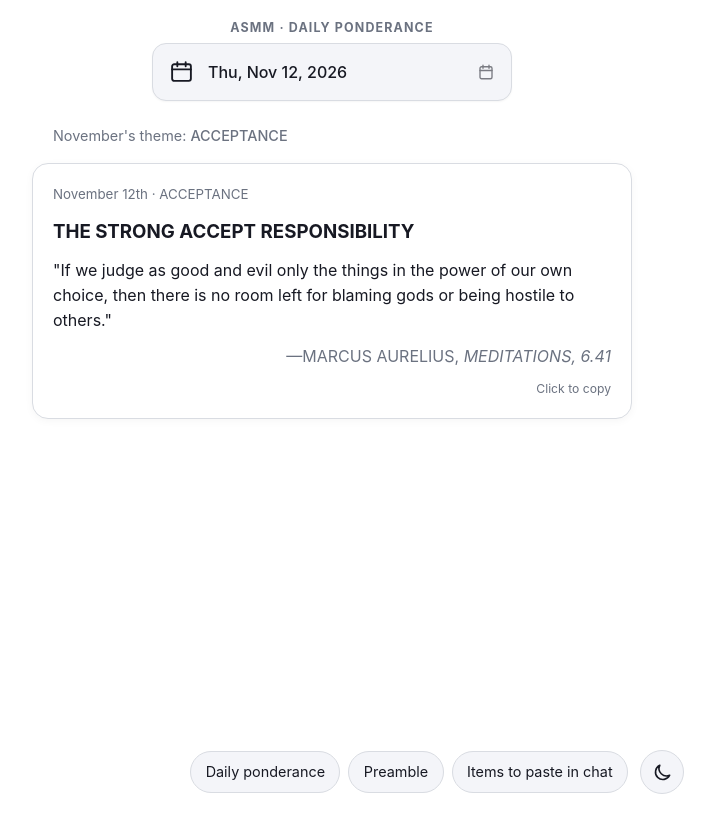
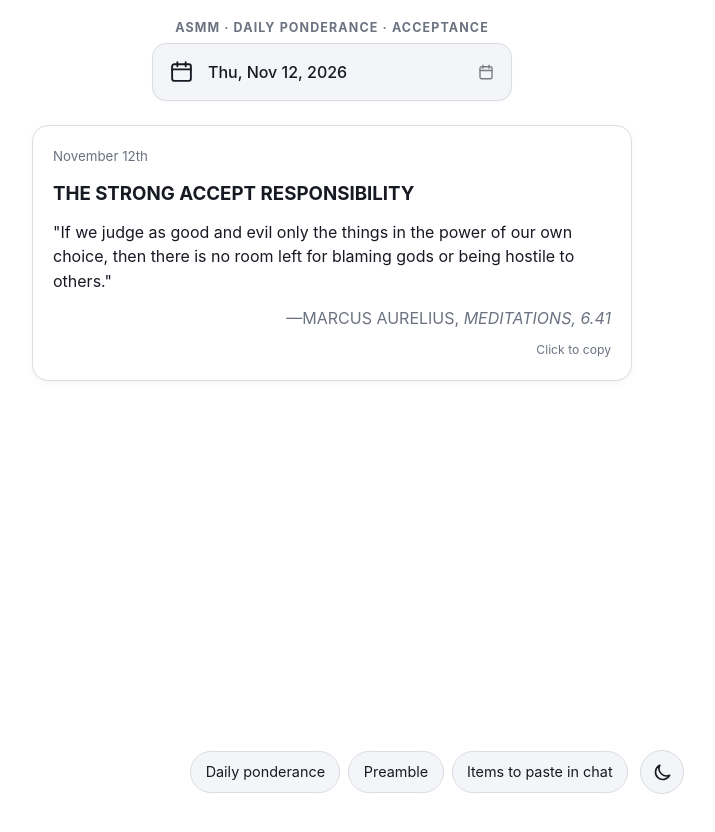
Before and after one commit to sintutu/daily-ponderance-web, a React (Vite) app in the folder src/web/: page /daily-ponderance in a window 1280 px wide. Shown: the whole page, without its empty margins (308-1023 px from the left). Built offline with nearby package versions, Linux system fonts and the light colour scheme.

Commit message:
feat: reduce references to monthy theme

```diff
--- a/src/web/src/pages/DailyReading.tsx
+++ b/src/web/src/pages/DailyReading.tsx
@@ -64,18 +64,11 @@ const DailyReading: React.FC = () => {
 
   return (
     <div className="daily-reading">
-      <p className="eyebrow page-eyebrow">ASMM · Daily Ponderance</p>
+      <p className="eyebrow page-eyebrow">ASMM · Daily Ponderance · {reading?.theme}</p>
 
       <div className="reading-toolbar">
         <DatePicker defaultDate={date} onDateChange={setDate} />
       </div>
-      {reading ? (
-          <p className="monthly-theme">
-            {getMonthName(date)}'s theme: <span>{reading.theme}</span>
-          </p>
-        ) : (
-          <p>No reading available for this date.</p>
-        )}
 
       {/* Error Message */}
       {error && <p style={{ color: 'red' }}>{error}</p>}
@@ -83,7 +76,7 @@ const DailyReading: React.FC = () => {
       {/* Reading Display */}
       {reading ? (
         <div className="reading-card">
-          <p className="reading-date">{formatDateWithSuffix(date)} <span aria-hidden="true">·</span> {reading.theme}</p>
+          <p className="reading-date">{formatDateWithSuffix(date)}</p>
           <h3>{reading.title}</h3>
           <p className="reading-quote">"{reading.quote.replace(/--/g, "\u2014")}"</p>
           <footer className="reading-citation">&mdash;{reading.author}, <em>{reading.citation}</em></footer>
```
